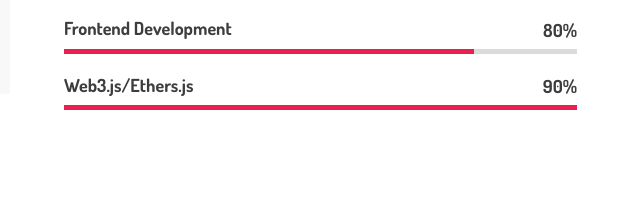
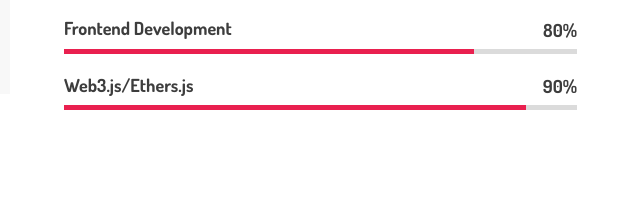
Before and after one commit to benjamin209086/portfolio, a plain HTML site: page index.html in a window 1280 px wide. Shown: the part 2743-2960 px from the top of the page, 618-1258 px from the left. Drawn offline with Linux system fonts and the light colour scheme.

Commit message:
updated index.html file

```diff
--- a/index.html
+++ b/index.html
@@ -363,7 +363,7 @@
 								<div class="single-skill">
 									<h3 class="skill-title">Web3.js/Ethers.js</h3>
 									<div class="progress">
-										<div class="progress-bar" style="width: 19000%">
+										<div class="progress-bar" style="width: 90%">
 											<span>90%</span>
 										</div>
 									</div>
```
